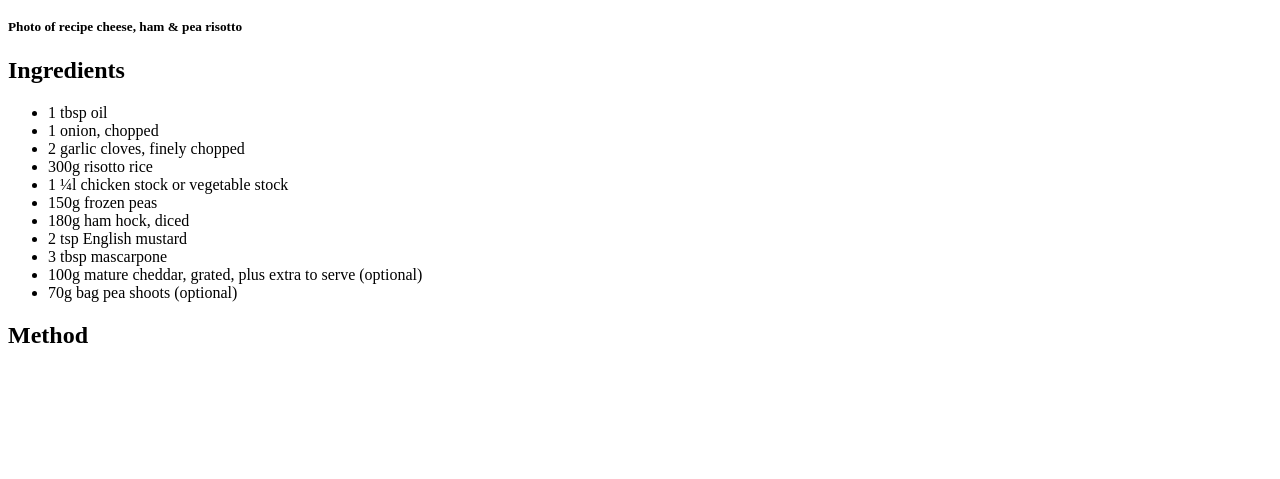
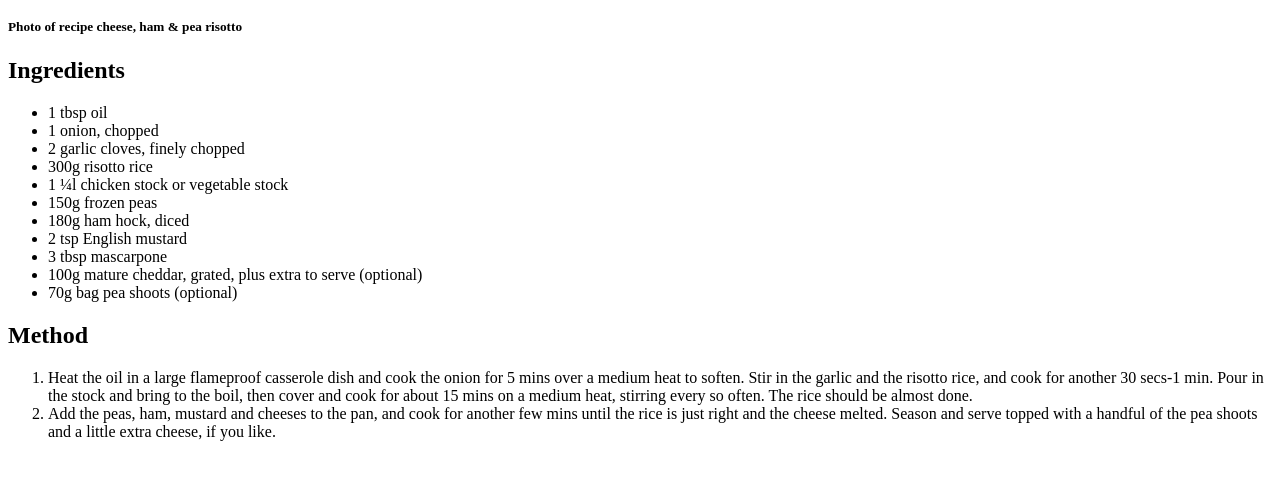
Before and after one commit to amberzfleming/odin_recipes, a plain HTML site: page recipes/risotto_recipe.html in a window 1280 px wide. Shown: the part 101-580 px from the top of the page. Drawn offline with Linux system fonts and the light colour scheme.

Commit message:
Add method to risotto_recipe.html

```diff
--- a/recipes/risotto_recipe.html
+++ b/recipes/risotto_recipe.html
@@ -28,7 +28,8 @@
 
         <h2>Method</h2>
         <ol>
-
+            <li>Heat the oil in a large flameproof casserole dish and cook the onion for 5 mins over a medium heat to soften. Stir in the garlic and the risotto rice, and cook for another 30 secs-1 min. Pour in the stock and bring to the boil, then cover and cook for about 15 mins on a medium heat, stirring every so often. The rice should be almost done.</li>
+            <li>Add the peas, ham, mustard and cheeses to the pan, and cook for another few mins until the rice is just right and the cheese melted. Season and serve topped with a handful of the pea shoots and a little extra cheese, if you like.</li>
         </ol>
     </body>
 </html>
```
